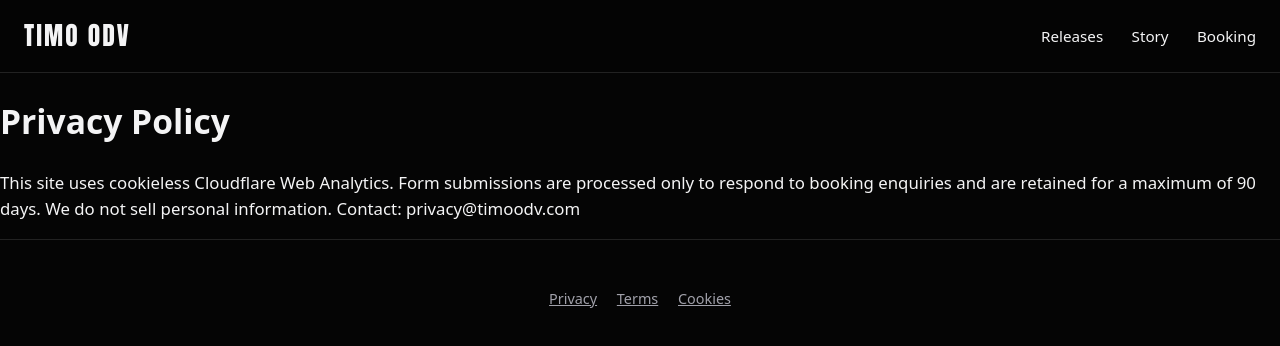
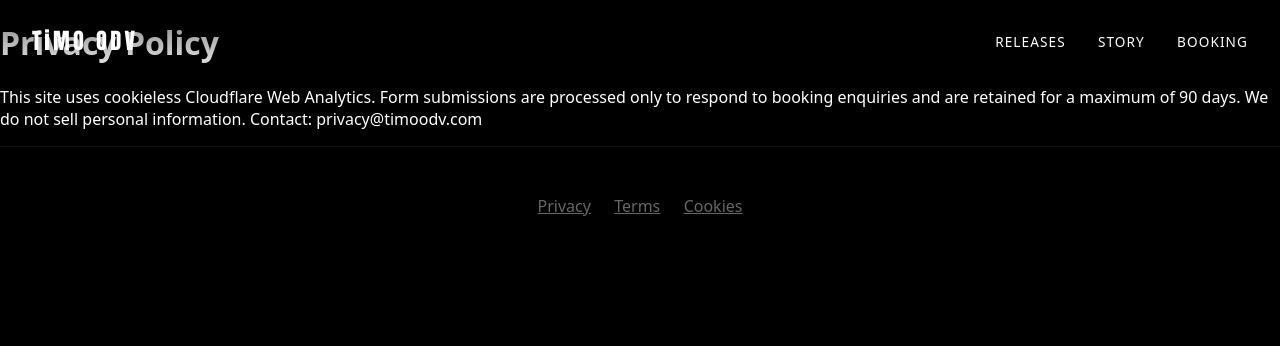
Before and after one commit to TimoODV-Dev/timoodv-website, an Astro site: page /privacy in a window 1280 px wide. Built offline with nearby package versions, Linux system fonts and the light colour scheme; Astro itself is replaced by a stand-in of ours.

Commit message:
Cinematic full-bleed redesign: massive type over stage photo, cleaner sections

```diff
--- a/public/styles/global.css
+++ b/public/styles/global.css
@@ -1,127 +1,75 @@
 :root {
-  --bg: #050505;
-  --fg: #f4f4f5;
-  --muted: #a1a1aa;
-  --accent: #f43f5e;
-  --font-display: "Impact", "Arial Narrow", Impact, sans-serif;
-  --font-body: system-ui, -apple-system, BlinkMacSystemFont, "Segoe UI", sans-serif;
+  --bg: #000;
+  --fg: #fff;
+  --muted: #ccc;
+  --accent: #e11d48;
+  --font-display: "Impact", "Arial Narrow", sans-serif;
 }
 * { box-sizing: border-box; }
-html { scroll-behavior: smooth; }
 body {
   margin: 0;
   background: var(--bg);
   color: var(--fg);
-  font-family: var(--font-body);
-  line-height: 1.55;
-  font-size: 1.05rem;
+  font-family: system-ui, sans-serif;
 }
 header {
-  position: sticky;
-  top: 0;
+  position: absolute;
+  top: 0; left: 0; right: 0;
   z-index: 10;
-  background: rgba(5,5,5,.85);
-  backdrop-filter: blur(12px);
-  padding: 1rem 1.5rem;
   display: flex;
   justify-content: space-between;
   align-items: center;
-  border-bottom: 1px solid #222;
+  padding: 1.5rem 2rem;
+  background: linear-gradient(to bottom, rgba(0,0,0,.6), transparent);
 }
-.logo { font-family: var(--font-display); font-size: 1.6rem; letter-spacing: .08em; text-transform: uppercase; }
-nav a { color: var(--fg); text-decoration: none; margin-left: 1.5rem; font-size: .95rem; }
-nav a:hover { color: var(--accent); }
+.logo { font-family: var(--font-display); font-size: 1.4rem; letter-spacing: .15em; }
+nav a { color: #fff; text-decoration: none; margin-left: 1.75rem; font-size: .85rem; letter-spacing: .08em; text-transform: uppercase; }
 .hero {
   min-height: 100vh;
   display: flex;
   flex-direction: column;
-  justify-content: flex-end;
-  padding: 8rem 1.5rem 4rem;
+  justify-content: center;
+  align-items: center;
+  text-align: center;
   background:
-    linear-gradient(to top, #050505 0%, rgba(5,5,5,.4) 50%, transparent 100%),
+    linear-gradient(to bottom, rgba(0,0,0,.3) 0%, rgba(0,0,0,.5) 40%, #000 100%),
     url('/images/hero.jpg') center/cover no-repeat;
+  padding: 6rem 1.5rem 4rem;
 }
 .hero h1 {
   font-family: var(--font-display);
-  font-size: clamp(4rem, 12vw, 9rem);
-  line-height: .85;
+  font-size: clamp(5rem, 16vw, 12rem);
+  line-height: .8;
   margin: 0;
-  letter-spacing: -.02em;
+  letter-spacing: -.03em;
   text-transform: uppercase;
+  text-shadow: 0 4px 30px rgba(0,0,0,.6);
 }
-.hero p { font-size: 1.25rem; color: var(--muted); margin: .5rem 0 2rem; }
-.video-facade {
-  max-width: 42rem;
-  aspect-ratio: 16/9;
-  background: #111 url('/images/hero.jpg') center/cover;
-  border-radius: 8px;
-  display: grid;
-  place-items: center;
-  cursor: pointer;
-  position: relative;
-  overflow: hidden;
+.hero .tag {
+  margin-top: 1.5rem;
+  font-size: 1.1rem;
+  letter-spacing: .3em;
+  text-transform: uppercase;
+  color: var(--accent);
 }
-.video-facade button {
-  background: var(--accent);
-  color: white;
-  border: 0;
-  padding: 1rem 2rem;
-  font-size: 1.1rem;
-  border-radius: 999px;
-  cursor: pointer;
+.cta {
+  margin-top: 2.5rem;
+  display: inline-block;
+  border: 1px solid #fff;
+  color: #fff;
+  padding: .9rem 2rem;
+  text-decoration: none;
+  letter-spacing: .1em;
+  text-transform: uppercase;
+  font-size: .85rem;
 }
-section { padding: 5rem 1.5rem; max-width: 72rem; margin: 0 auto; }
-h2 {
-  font-family: var(--font-display);
-  font-size: clamp(2.5rem, 6vw, 4rem);
-  text-transform: uppercase;
-  letter-spacing: -.02em;
-  margin: 0 0 2rem;
+.cta:hover { background: #fff; color: #000; }
+section { padding: 6rem 1.5rem; max-width: 70rem; margin: 0 auto; }
+h2 { font-family: var(--font-display); font-size: clamp(2.8rem, 7vw, 4.5rem); text-transform: uppercase; margin: 0 0 2rem; }
+.releases li { padding: 1.5rem 0; border-bottom: 1px solid #222; display: flex; justify-content: space-between; }
+footer { padding: 3rem; text-align: center; color: #666; border-top: 1px solid #111; }
+footer a { color: #666; margin: 0 .6rem; }
+@media (max-width: 700px) {
+  nav { display: none; }
+  .hero h1 { font-size: 4.5rem; }
 }
-.releases ul { list-style: none; padding: 0; }
-.releases li {
-  padding: 1.25rem 0;
-  border-bottom: 1px solid #222;
-  display: flex;
-  justify-content: space-between;
-  align-items: baseline;
-}
-.story { max-width: 42rem; }
-.story p { font-size: 1.15rem; color: #d4d4d8; }
-.booking form {
-  display: flex;
-  flex-direction: column;
-  gap: 1rem;
-  max-width: 28rem;
-}
-input, textarea {
-  background: #111;
-  border: 1px solid #333;
-  color: var(--fg);
-  padding: 1rem;
-  font: inherit;
-  border-radius: 6px;
-}
-button[type=submit] {
-  background: var(--accent);
-  color: white;
-  border: 0;
-  padding: 1rem;
-  font-size: 1.05rem;
-  border-radius: 6px;
-  cursor: pointer;
-}
-.honeypot { position: absolute; left: -9999px; }
-footer {
-  padding: 3rem 1.5rem;
-  text-align: center;
-  color: var(--muted);
-  border-top: 1px solid #222;
-  font-size: .9rem;
-}
-footer a { color: var(--muted); margin: 0 .5rem; }
-@media (max-width: 640px) {
-  nav { display: none; }
-  .hero { padding-top: 6rem; }
-  .releases li { flex-direction: column; gap: .25rem; }
-}
```
Also changed, not shown: src/pages/index.astro (+14 -30 lines), src/layouts/Layout.astro (indentation only).
